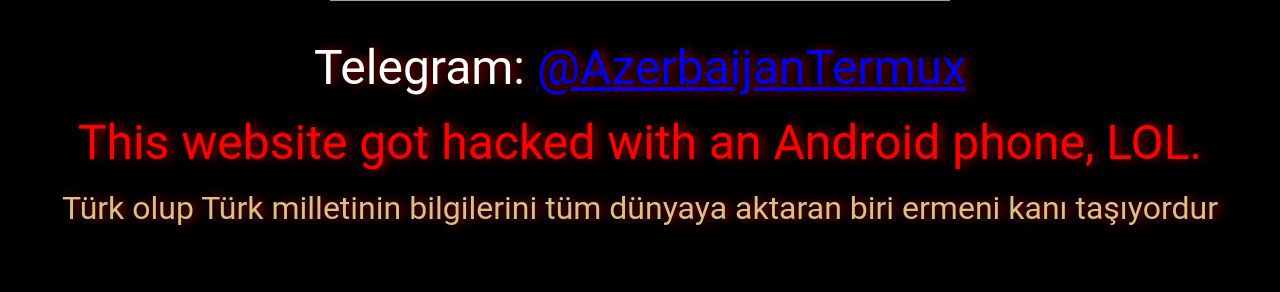
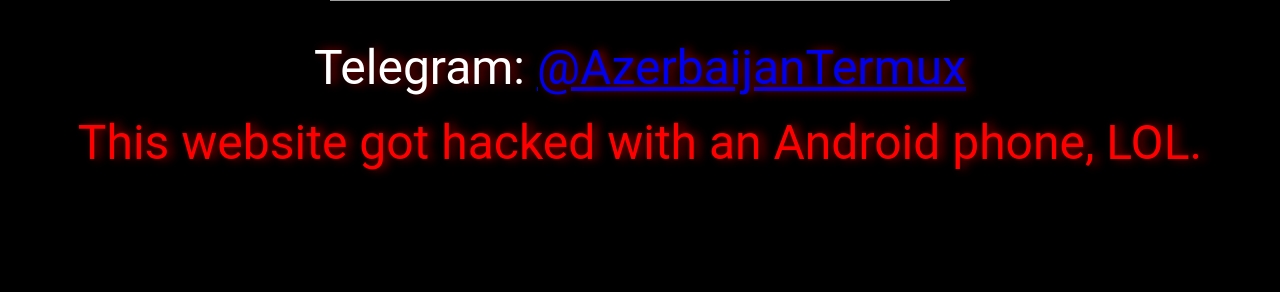
Before and after one commit to iamcharmmm/azerbaijantermux, a PHP site: page / in a window 1280 px wide. Shown: the part 492-784 px from the top of the page. Run offline with PHP 8.4, Linux system fonts and the light colour scheme; grey boxes are pictures that could not be loaded.

Commit message:
Update index.php

```diff
--- a/index.php
+++ b/index.php
@@ -30,6 +30,5 @@
 <font size="7" color="red" face="Roboto" style="text-shadow: 5px 0px 10px darkred;">This website got hacked with an Android phone, LOL. </font>
 <br>
 <br>
-<font size="6" color="#DAC082" face="Roboto" style="text-shadow: 5px 0px 10px darkred;">Türk olup Türk milletinin bilgilerini tüm dünyaya aktaran biri ermeni kanı taşıyordur</font>
 </body>
 </html>
```
